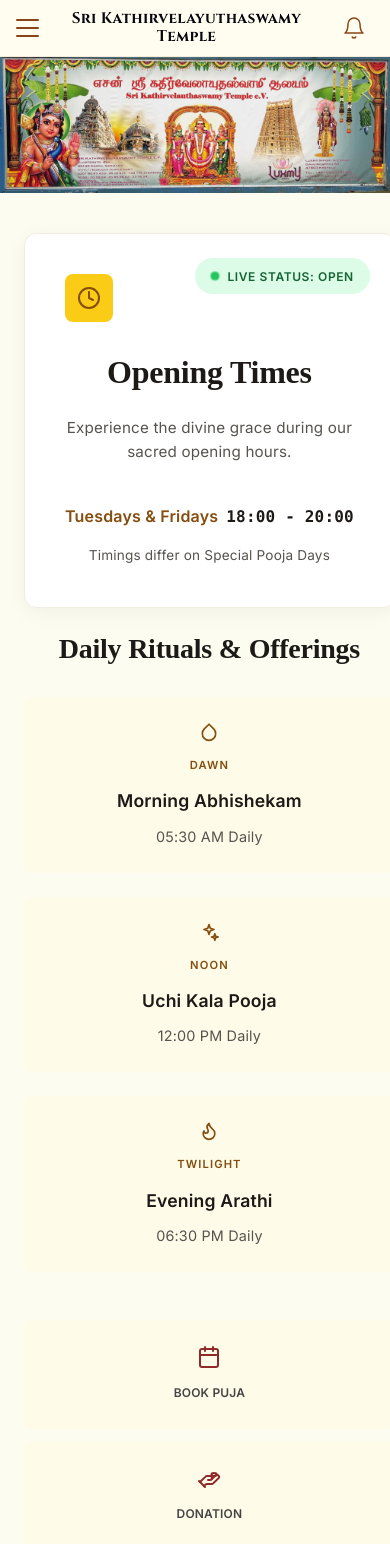
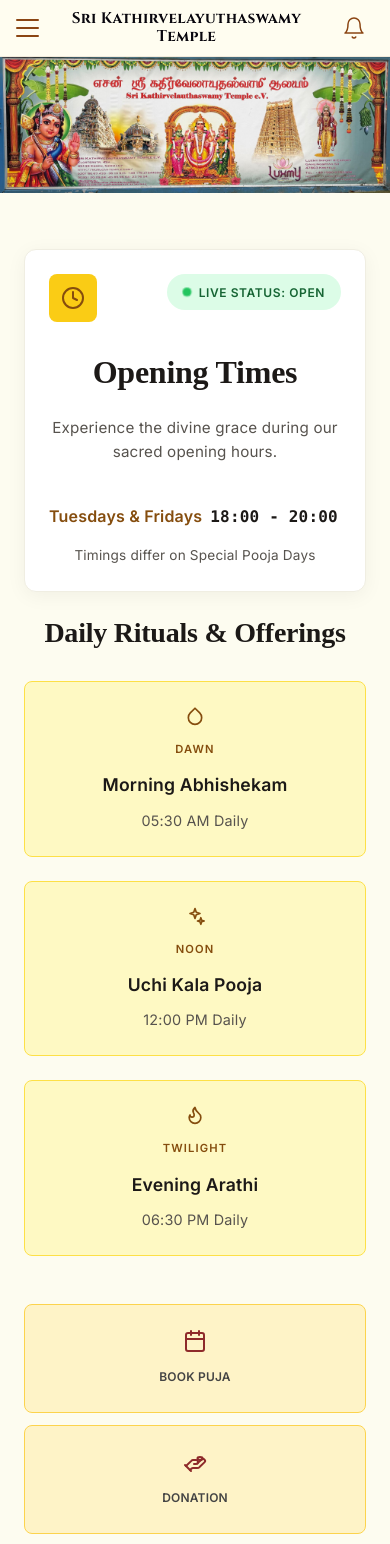
Before and after one commit to rathinakumar-alt/Temple-website, a React (Vite) app: page / in a window 390 px wide. Shown: the top 1544 px of the page. Built offline with nearby package versions, Linux system fonts and the light colour scheme.

Commit message:
color changes

```diff
--- a/src/components/DivineHeritage/DivineHeritage.css
+++ b/src/components/DivineHeritage/DivineHeritage.css
@@ -17,7 +17,7 @@
 
 @media (max-width: 968px) {
   .divine-heritage-section {
-    padding: 3rem 1.5rem;
+    padding: 3.5rem 1.5rem;
   }
 
   .divine-heritage-container {
--- a/src/components/Header/Header.css
+++ b/src/components/Header/Header.css
@@ -178,17 +178,17 @@
 }
 
 /* Responsive Styles */
-@media (max-width: 768px) {
+@media (max-width: 968px) {
+  .hamburger-menu {
+    display: flex;
+  }
+
   .main-header {
     padding: 0.5rem 0;
   }
 
   .header-container {
-    padding: 0 1.25rem;
-  }
-
-  .hamburger-menu {
-    display: flex;
+    padding: 0 1.5rem;
   }
 
   .nav-menu {
--- a/src/components/Infos/TempleInformation.css
+++ b/src/components/Infos/TempleInformation.css
@@ -15,7 +15,7 @@
 
 @media (max-width: 968px) {
   .temple-info-section {
-    padding: 2.5rem 1.5rem;
+    padding: 3.5rem 1.5rem;
     overflow-x: hidden;
   }
 
@@ -26,7 +26,7 @@
   }
 
   .darshan-card {
-    padding: 1.75rem;
+    padding: 1.25rem;
   }
 
   .darshan-card h2 {
@@ -47,7 +47,7 @@
 .darshan-card {
   background: #ffffff;
   border-radius: 12px;
-  padding: 2.5rem;
+  padding: 1.5rem;
   box-shadow: 0 4px 20px rgba(0, 0, 0, 0.05);
   position: relative;
   display: flex;
@@ -170,20 +170,21 @@
 }
 
 .info-card {
-  background: #fefce8;
+  background: #fef9c3;
   padding: 1.5rem;
   border-radius: 8px;
   display: flex;
   flex-direction: column;
   gap: 0.75rem;
-  border: 1px solid transparent;
+  border: 1px solid #fde047;
   transition: all 0.3s ease;
 }
 
 .info-card:hover {
-  background: #fef9c3;
-  border-color: #fde047;
+  background: #fef08a;
+  border-color: #facc15;
   transform: translateY(-2px);
+  box-shadow: 0 4px 15px rgba(0, 0, 0, 0.05);
 }
 
 .info-card-label {
@@ -232,7 +233,7 @@
 }
 
 .action-item {
-  background: #fefce8;
+  background: #fef3c7;
   padding: 1.5rem 1rem;
   border-radius: 8px;
   display: flex;
@@ -241,12 +242,14 @@
   gap: 0.75rem;
   cursor: pointer;
   transition: all 0.3s ease;
-  border: 1px solid transparent;
+  border: 1px solid #fcd34d;
 }
 
 .action-item:hover {
-  background: #fef3c7;
-  border-color: #fcd34d;
+  background: #fde68a;
+  border-color: #fbbf24;
+  transform: translateY(-2px);
+  box-shadow: 0 4px 15px rgba(0, 0, 0, 0.05);
 }
 
 .action-item span {
--- a/src/index.css
+++ b/src/index.css
@@ -80,7 +80,7 @@
   box-sizing: border-box;
   padding: 0 1.5rem;
   @media (max-width: 480px) {
-    padding: 0 1rem;
+    padding: 0 1.5rem;
     border-inline: none;
   }
 }
```
